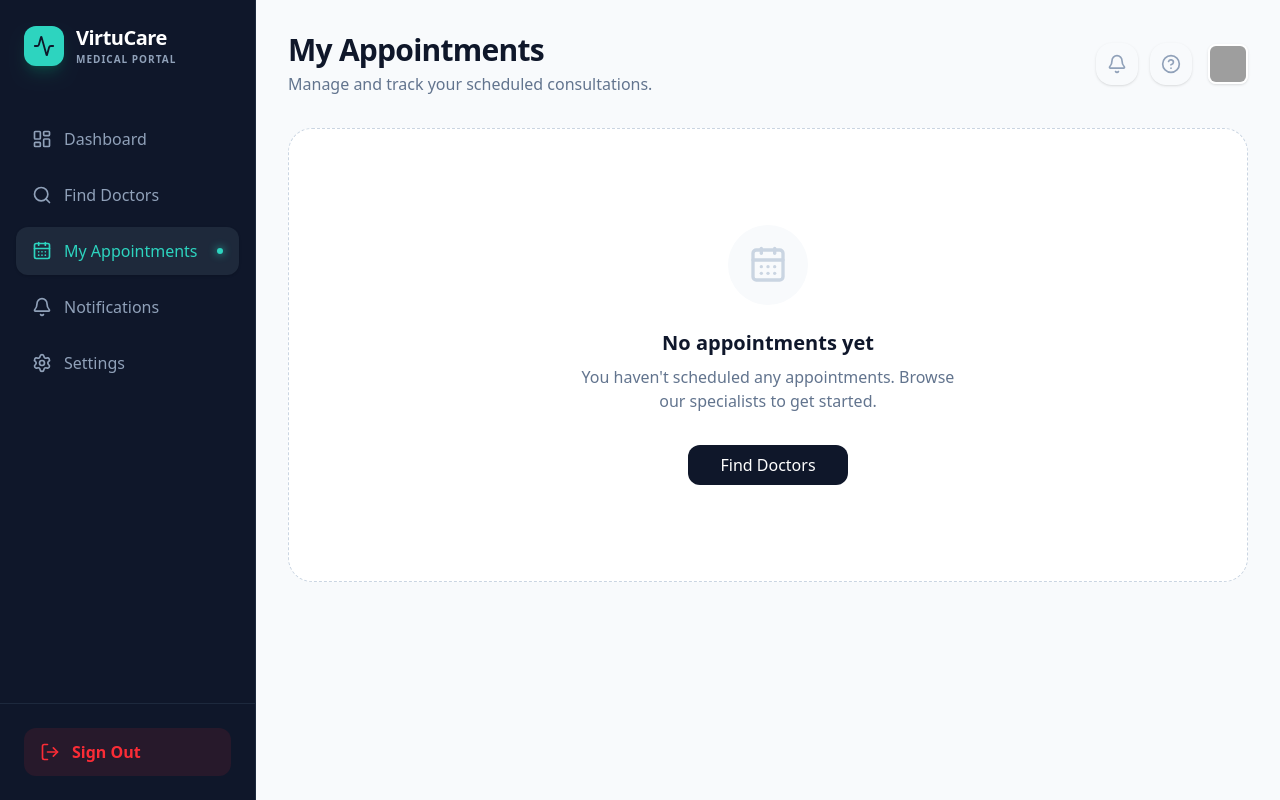
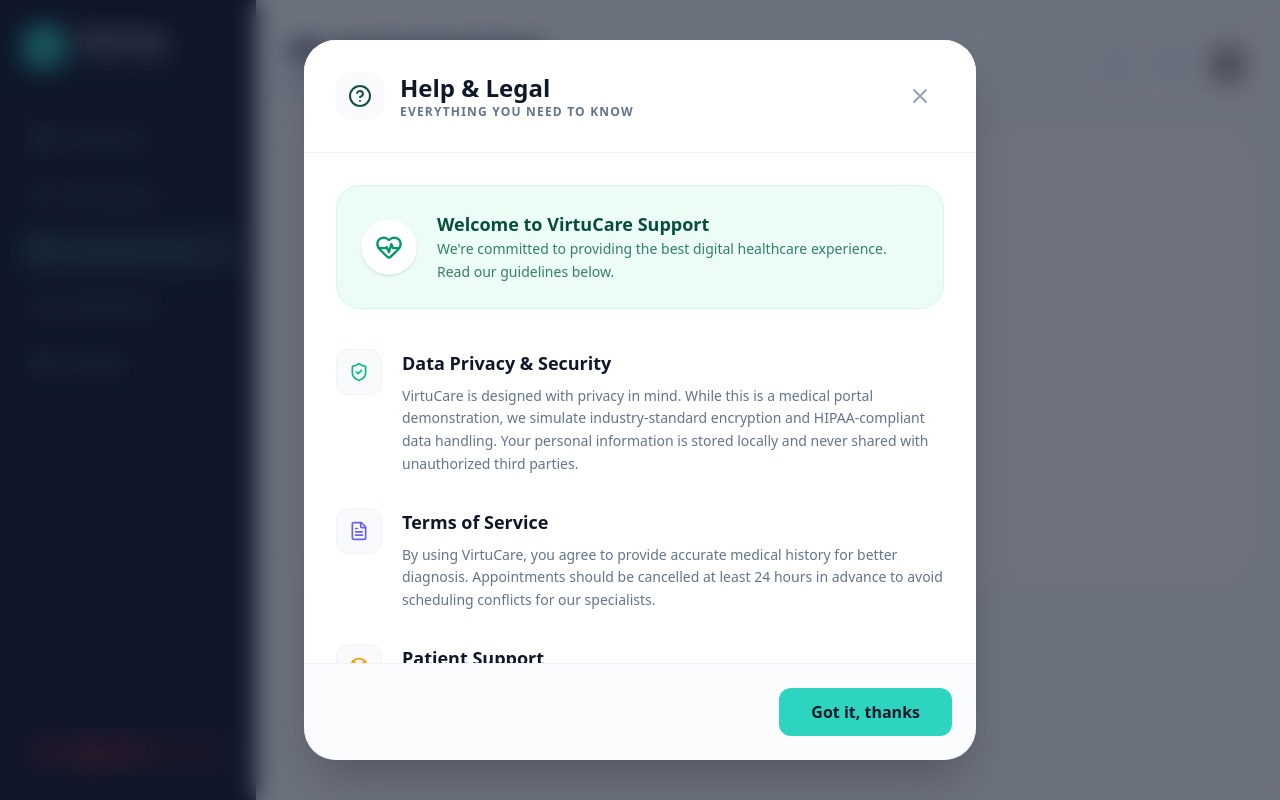
Before and after one commit to A-Simie/virtucare, a Next.js app: page /appointments in a window 1280 px wide. Both pictures are taken after a click on the button 1171 px from the left and 64 px from the top of the page. Built offline with nearby package versions, Linux system fonts and the light colour scheme; grey boxes are pictures that could not be loaded.

Commit message:
privacy page added

```diff
--- /dev/null
+++ b/src/components/HelpModal.tsx
@@ -0,0 +1,119 @@
+'use client';
+
+import { motion, AnimatePresence } from 'framer-motion';
+import { X, ShieldCheck, FileText, HelpCircle, LifeBuoy, HeartPulse } from 'lucide-react';
+import { Button } from '@/components/ui/Button';
+
+interface HelpModalProps {
+  isOpen: boolean;
+  onClose: () => void;
+}
+
+export function HelpModal({ isOpen, onClose }: HelpModalProps) {
+  const sections = [
+    {
+      icon: <ShieldCheck className="text-emerald-500" size={20} />,
+      title: "Data Privacy & Security",
+      content: "VirtuCare is designed with privacy in mind. While this is a medical portal demonstration, we simulate industry-standard encryption and HIPAA-compliant data handling. Your personal information is stored locally and never shared with unauthorized third parties."
+    },
+    {
+      icon: <FileText className="text-indigo-500" size={20} />,
+      title: "Terms of Service",
+      content: "By using VirtuCare, you agree to provide accurate medical history for better diagnosis. Appointments should be cancelled at least 24 hours in advance to avoid scheduling conflicts for our specialists."
+    },
+    {
+      icon: <LifeBuoy className="text-amber-500" size={20} />,
+      title: "Patient Support",
+      content: "Need assistance with your booking? Our clinical support team is available 24/7. In case of a medical emergency, please dial your local emergency services immediately rather than using the virtual portal."
+    }
+  ];
+
+  if (!isOpen) return null;
+
+  return (
+    <div className="fixed inset-0 z-[200] flex items-center justify-center p-4">
+      <motion.div
+        initial={{ opacity: 0 }}
+        animate={{ opacity: 1 }}
+        exit={{ opacity: 0 }}
+        onClick={onClose}
+        className="absolute inset-0 bg-slate-900/60 backdrop-blur-md"
+      />
+
+      <motion.div
+        initial={{ scale: 0.95, opacity: 0, y: 20 }}
+        animate={{ scale: 1, opacity: 1, y: 0 }}
+        exit={{ scale: 0.95, opacity: 0, y: 20 }}
+        className="relative w-full max-w-2xl bg-white rounded-[32px] shadow-2xl overflow-hidden flex flex-col max-h-[90vh]"
+      >
+        {/* Header */}
+        <div className="p-8 border-b border-slate-100 flex items-center justify-between bg-white sticky top-0 z-10">
+          <div className="flex items-center gap-4">
+            <div className="w-12 h-12 bg-slate-50 rounded-2xl flex items-center justify-center text-[#134e4a]">
+              <HelpCircle size={24} />
+            </div>
+            <div>
+              <h2 className="text-2xl font-black text-[#0f172a]">Help & Legal</h2>
+              <p className="text-xs text-slate-500 font-bold uppercase tracking-widest">Everything you need to know</p>
+            </div>
+          </div>
+          <button
+            onClick={onClose}
+            className="p-3 text-slate-400 hover:text-[#0f172a] hover:bg-slate-50 rounded-2xl transition-all"
+          >
+            <X size={24} />
+          </button>
+        </div>
+
+        {/* Content */}
+        <div className="flex-1 overflow-y-auto p-8 custom-scrollbar space-y-10">
+          {/* Welcome Banner */}
+          <div className="p-6 bg-[#ecfdf5] rounded-[24px] border border-emerald-100 flex items-center gap-5">
+            <div className="w-14 h-14 bg-white rounded-full flex items-center justify-center text-emerald-600 shadow-sm shrink-0">
+              <HeartPulse size={28} />
+            </div>
+            <div>
+              <h3 className="text-lg font-bold text-[#064e3b]">Welcome to VirtuCare Support</h3>
+              <p className="text-sm text-[#065f46] font-medium leading-relaxed opacity-80">
+                We're committed to providing the best digital healthcare experience. Read our guidelines below.
+              </p>
+            </div>
+          </div>
+
+          <div className="grid gap-8">
+            {sections.map((section, idx) => (
+              <div key={idx} className="flex gap-5">
+                <div className="p-3 bg-slate-50 rounded-xl h-fit border border-slate-100 shrink-0">
+                  {section.icon}
+                </div>
+                <div className="space-y-2">
+                  <h4 className="text-lg font-bold text-[#0f172a]">{section.title}</h4>
+                  <p className="text-sm text-slate-500 leading-relaxed font-medium">
+                    {section.content}
+                  </p>
+                </div>
+              </div>
+            ))}
+          </div>
+
+          {/* Version Info */}
+          <div className="pt-8 border-t border-slate-100 text-center">
+            <p className="text-[10px] text-slate-400 font-bold uppercase tracking-widest mb-1">VirtuCare medical portal v2.4.0</p>
+            <p className="text-[10px] text-slate-300 font-medium italic">Handcrafted with care for modern patients</p>
+          </div>
+        </div>
+
+        {/* Footer */}
+        <div className="p-6 border-t border-slate-100 bg-slate-50/50 flex justify-end">
+          <Button
+            variant="emerald"
+            className="rounded-xl px-8 font-bold h-12"
+            onClick={onClose}
+          >
+            Got it, thanks
+          </Button>
+        </div>
+      </motion.div>
+    </div>
+  );
+}
--- a/src/components/UserNav.tsx
+++ b/src/components/UserNav.tsx
@@ -3,9 +3,11 @@ import { Bell, HelpCircle } from 'lucide-react';
 import { Avatar } from '@/components/ui/Avatar';
 import { useNotifications } from '@/context/NotificationContext';
 import { NotificationPanel } from '@/components/NotificationPanel';
+import { HelpModal } from '@/components/HelpModal';
 
 export function UserNav() {
   const [isPanelOpen, setIsPanelOpen] = useState(false);
+  const [isHelpOpen, setIsHelpOpen] = useState(false);
   const { unreadCount } = useNotifications();
 
   return (
@@ -22,7 +24,10 @@ export function UserNav() {
             </span>
           )}
         </button>
-        <button className="hidden sm:flex p-2.5 text-slate-400 hover:text-[#0f172a] hover:bg-white rounded-2xl transition-all border border-transparent hover:border-slate-200 shadow-sm group">
+        <button
+          onClick={() => setIsHelpOpen(true)}
+          className="hidden sm:flex p-2.5 text-slate-400 hover:text-[#0f172a] hover:bg-white rounded-2xl transition-all border border-transparent hover:border-slate-200 shadow-sm group"
+        >
           <HelpCircle size={20} className="group-hover:scale-110 transition-transform" />
         </button>
         <div className="ml-0.5 sm:ml-1">
@@ -39,6 +44,11 @@ export function UserNav() {
         isOpen={isPanelOpen}
         onClose={() => setIsPanelOpen(false)}
       />
+
+      <HelpModal
+        isOpen={isHelpOpen}
+        onClose={() => setIsHelpOpen(false)}
+      />
     </>
   );
 }
```
Also changed, not shown: 1 other file (tests, documents, lock files or other folders).
